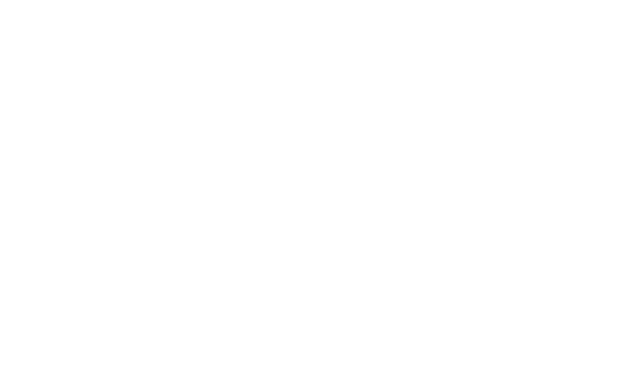
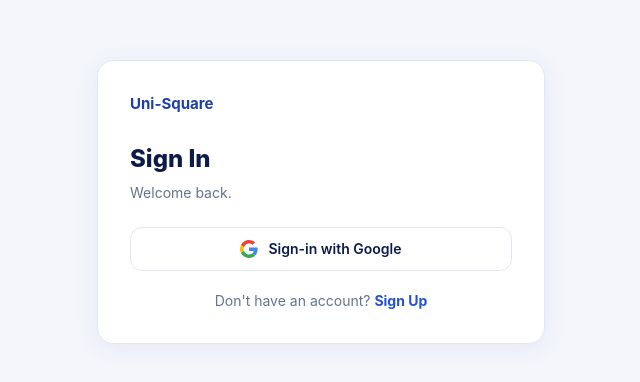
Before and after one commit to Dev-astators/campus-marketplace, a React (Vite) app in the folder client/: page /signin in a window 1280 px wide. Before the commit this address had no page. Shown: the part 198-580 px from the top of the page, without its empty margins (319-959 px from the left). Built offline with nearby package versions, Linux system fonts and the light colour scheme.

Commit message:
update: changed signup page to signin because of new designs and fixed routing of the signin page

```diff
--- a/client/src/App.jsx
+++ b/client/src/App.jsx
@@ -1,7 +1,7 @@
 import { BrowserRouter, Routes, Route } from 'react-router-dom';
 import './App.css'
 import WelcomePage from './pages/WelcomePage'
-import SignUpPage from './pages/SignUpPage';
+import SignInPage from './pages/SignInPage';
 
 function App() {
 
@@ -10,7 +10,7 @@
       <BrowserRouter>
         <Routes>
           <Route path="/" element={<WelcomePage />} />
-          <Route path="/signup" element={<SignUpPage />} />
+          <Route path="/signin" element={<SignInPage />} />
         </Routes>
       </BrowserRouter>
     </>
--- a/client/src/components/NavBar.jsx
+++ b/client/src/components/NavBar.jsx
@@ -19,7 +19,7 @@
           About
         </button>
 
-        <button className="text-sm font-['inter',sans-serif] font-medium text-gray-700 hover:text-blue-600 transition-colors cursor-pointer">
+        <button onClick={()=> navigate('/signin')} className="text-sm font-['inter',sans-serif] font-medium text-gray-700 hover:text-blue-600 transition-colors cursor-pointer">
           Sign In
         </button>
         <button onClick={()=> navigate('/signup')} className="bg-blue-600 hover:bg-blue-700 text-white text-sm font-['inter',sans-serif] font-semibold px-5 py-2.5 rounded-full transition-colors shadow-sm cursor-pointer">
--- a/client/src/components/SignUp.jsx
+++ b/client/src/components/SignIn.jsx
@@ -1,6 +1,6 @@
 import "../App.css"; // import the CSS below
 
-export default function SignUp() {
+export default function SignIn() {
 
   const handleGoogle = () => {
     // TODO: trigger your Google OAuth flow here (e.g. Firebase, Supabase, Auth.js)
@@ -15,8 +15,8 @@
         <p className="text-[15px] font-bold text-[#1C3FAA] mb-7">Uni-Square</p>
 
         {/* ── Heading ── */}
-        <h1 className="text-2xl font-extrabold text-[#0D1B4B] mb-1">Create Account</h1>
-        <p className="text-sm text-slate-500 mb-6">Join your campus community today.</p>
+        <h1 className="text-2xl font-extrabold text-[#0D1B4B] mb-2">Sign In</h1>
+        <p className="text-sm text-slate-500 mb-6">Welcome back.</p>
 
         {/* ── Google Button ── */}
         <button
@@ -25,28 +25,16 @@
           className="w-full flex items-center justify-center gap-2.5 py-2.75 bg-white border-[1.5px] border-slate-200 rounded-xl text-sm font-semibold text-[#0D1B4B] hover:bg-slate-50 active:scale-[.98] transition-all duration-150 mb-5 cursor-pointer"
         >
           <GoogleIcon />
-          Sign-up with Google
+          Sign-in with Google
         </button>
 
         {/* ── Sign In Link ── */}
         <p className="text-center mt-5 text-sm text-slate-500">
-          Already have an account?{" "}
+          Don't have an account?{" "}
           <a href="/signin" className="text-[#2350D4] font-bold hover:underline">
-            Sign In
+            Sign Up
           </a>
         </p>
-
-        {/* ── Footer ── */}
-        <div className="flex items-center justify-center gap-2 mt-6 flex-wrap">
-          {["PRIVACY POLICY", "TERMS OF SERVICE", "CONTACT SUPPORT"].map((item, i) => (
-            <span key={item} className="flex items-center gap-2">
-              {i > 0 && <span className="text-[10px] text-slate-400">·</span>}
-              <a href="#" className="text-[10px] font-semibold text-slate-400 hover:text-slate-600 tracking-wide">
-                {item}
-              </a>
-            </span>
-          ))}
-        </div>
 
       </div>
     </div>
--- /dev/null
+++ b/client/src/pages/SignInPage.jsx
@@ -0,0 +1,5 @@
+import SignIn from "../components/SignIn.jsx";
+
+export default function SignInPage() {
+  return <SignIn />;
+}
--- a/client/src/pages/SignUpPage.jsx
+++ /dev/null
@@ -1,5 +0,0 @@
-import SignUp from "../components/SignUp";
-
-export default function SignUpPage() {
-  return <SignUp />;
-}
```
